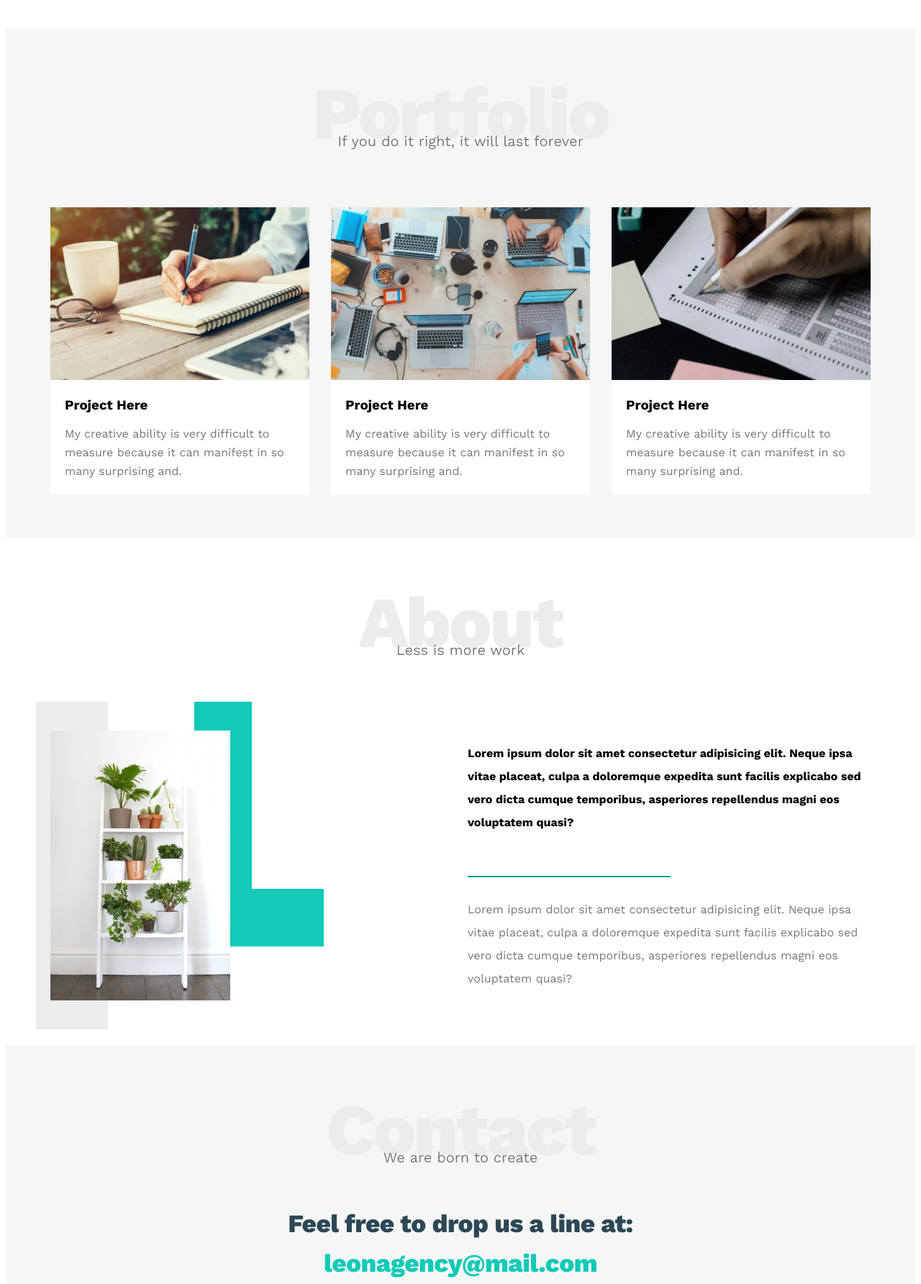
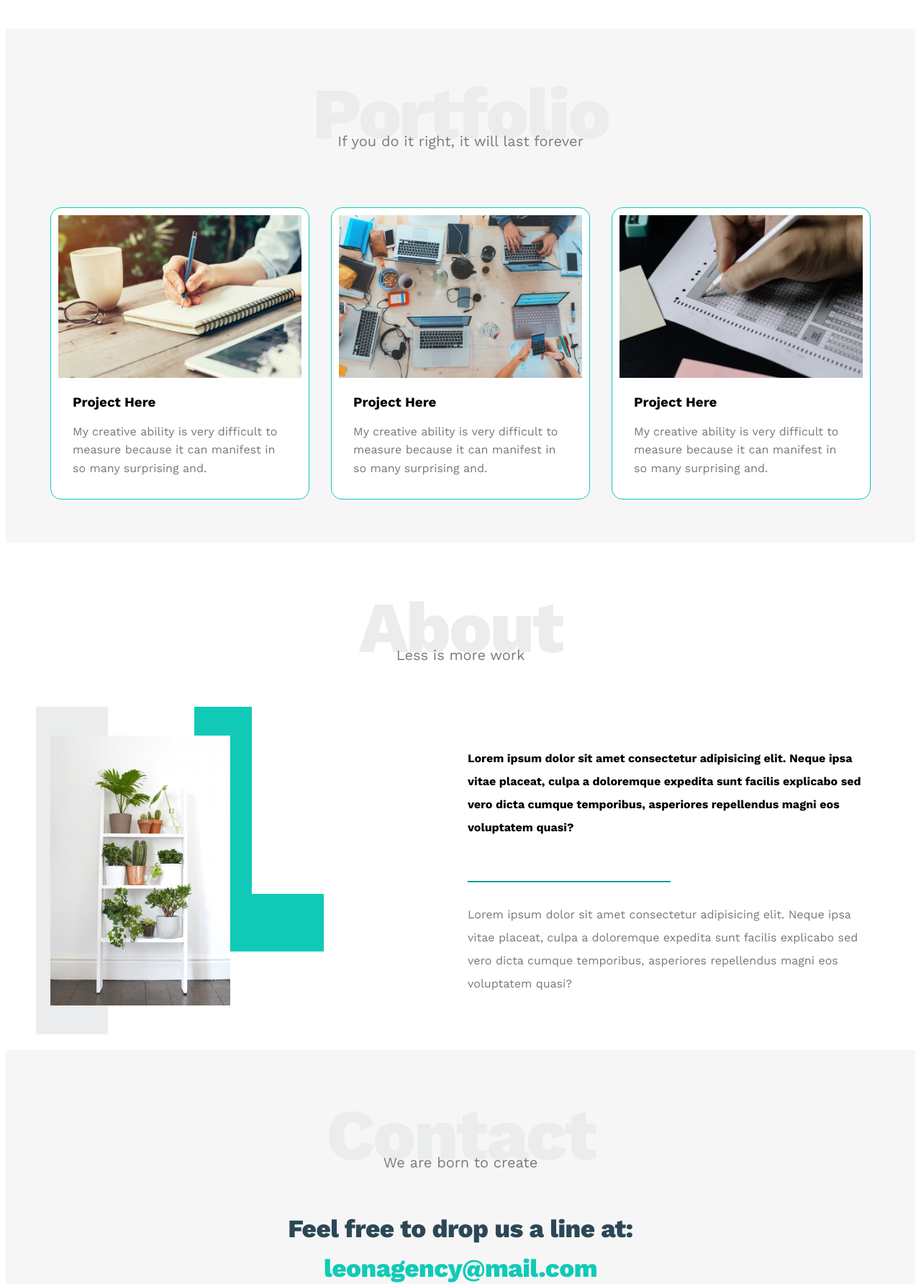
Before and after one commit to Youssefframii/HTML-CSS-Project-1, a plain HTML site: page index.html in a window 1280 px wide. Shown: the part 1990-3774 px from the top of the page at 72% size. Drawn offline with nearby package versions, Linux system fonts and the light colour scheme.

Commit message:
#13 - Improve Code

```diff
--- a/CSS/Leo.css
+++ b/CSS/Leo.css
@@ -4,6 +4,7 @@
     --secondary-color: #2c4755;
     --section-padding: 60px;
     --section-background: #f6f6f6;
+    --main-duration: 0.5s;
 }
 
 /* End global variables */
@@ -17,6 +18,10 @@
 
 body {
     font-family: 'Work Sans', sans-serif;
+}
+
+html {
+    scroll-behavior: smooth;
 }
 
 .parent {
@@ -129,7 +134,7 @@ body {
 
 .header .links .icon span:nth-child(2) {
     width: 60%;
-    transition: .5s;
+    transition: var(--main-duration);
 }
 
 .header .links .icon span:last-child {
@@ -165,7 +170,7 @@ body {
     padding: 15px;
     text-decoration: none;
     color: #333;
-    transition: .5s;
+    transition: var(--main-duration);
 }
 
 .header .links ul li a:hover {
@@ -339,6 +344,9 @@ img {
 
 .Portfolio .Portfolio-content .card {
     background-color: white;
+    border: 1px solid var(--main-color);
+    border-radius: 15px;
+    padding: 10px;
 }
 
 .Portfolio .Portfolio-content .card img {
@@ -493,8 +501,9 @@ img {
     color: var(--main-color);
     font-weight: 800;
     font-size: 35px;
-    margin-bottom: 15px;
+    margin: 0 auto 15px;
     letter-spacing: -0.5px;
+    width: 500px;
 }
 
 .contact .info .social {
--- a/index.html
+++ b/index.html
@@ -31,7 +31,7 @@
                 </span>
                 <ul>
                     <li><a href="#services">Services</a></li>
-                    <li><a href="#portofolio">Portofolio</a></li>
+                    <li><a href="#portfolio">Portfolio</a></li>
                     <li><a href="#about">About</a></li>
                     <li><a href="#contact">Contact</a></li>
                 </ul>
@@ -77,7 +77,7 @@
     <!-- End feature -->
     <!-- Start Services -->
 
-    <div class="services">
+    <div class="services" id="services">
         <div class="container">
             <h2 class="special-heading">Services</h2>
             <p>Don't be busy, be productive</p>
@@ -129,7 +129,7 @@
     <!-- End Services -->
 
     <!-- Start Portfolio -->
-    <div class="Portfolio">
+    <div class="Portfolio" id="portfolio">
         <div class="container">
             <h2 class="special-heading">Portfolio</h2>
             <p>If you do it right, it will last forever</p>
@@ -163,7 +163,7 @@
     </div>
     <!-- End Portfolio -->
     <!-- Start About -->
-    <div class="About">
+    <div class="About" id="about">
         <div class="container">
             <h2 class="special-heading">About</h2>
             <p>Less is more work</p>
@@ -186,7 +186,7 @@
     <!-- End Portfolio -->
     <!-- Start contact -->
 
-    <div class="contact">
+    <div class="contact" id="contact">
         <div class="container">
             <h2 class="special-heading">Contact</h2>
             <p>We are born to create</p>
```
